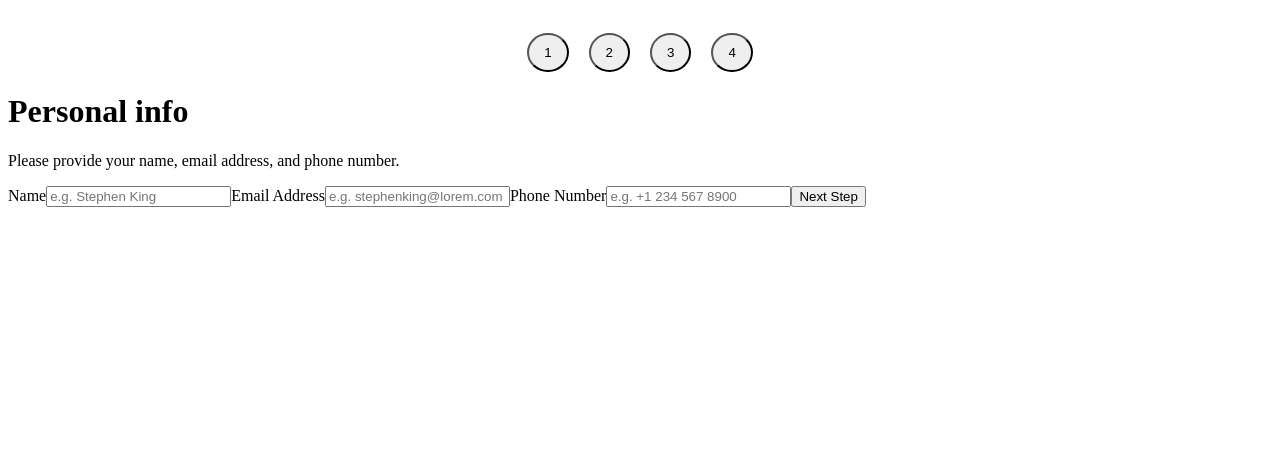
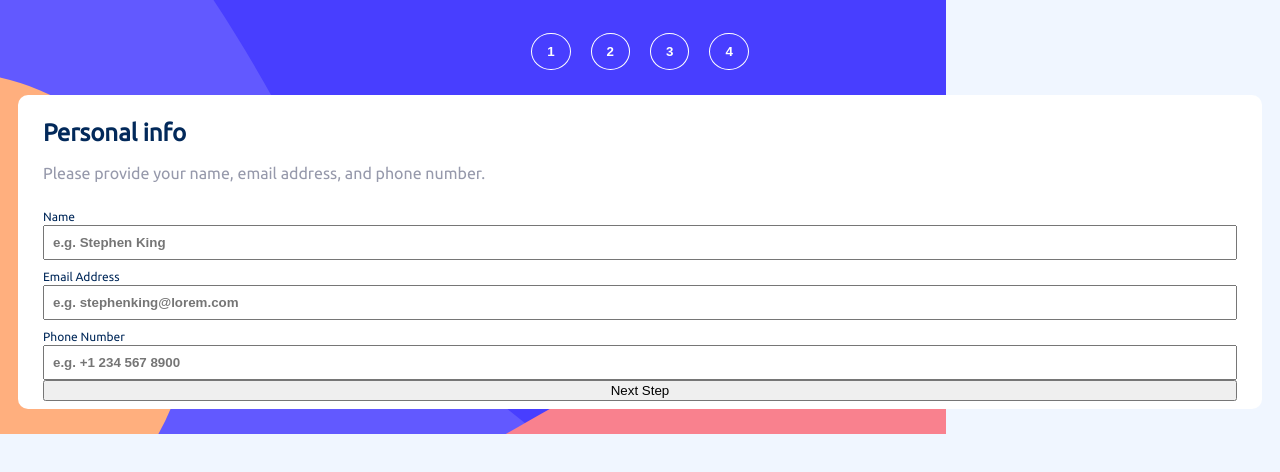
Before and after one commit to Jacoberson/multi-step-form, a React (Vite) app: page / in a window 1280 px wide. Shown: the top 472 px of the page. Built offline with nearby package versions, Linux system fonts and the light colour scheme.

Commit message:
Style step 1 and nav stepper

```diff
--- a/src/App.css
+++ b/src/App.css
@@ -34,6 +34,19 @@
 
   /* typography */
   --paragraph: 1rem;
+
+  /* font weights */
+  --regular: 400;
+  --medium: 500;
+  --bold: 700;
+}
+
+body {
+  background-image: url("./assets/images/bg-sidebar-mobile.svg");
+  background-repeat: no-repeat;
+  background-size: contain;
+  background-color: var(--magnolia);
+  font-family: "ubuntu";
 }
 
 nav {
@@ -48,4 +61,53 @@ nav button {
   border-radius: 50%;
   padding: 10px 15px;
   cursor: pointer;
+  background-color: transparent;
+  border: 1px solid var(--white);
+  border-style: solid;
+  color: var(--white);
+  font-weight: var(--bold);
 }
+
+h1 {
+  font-size: 1.5rem;
+  font-weight: var(--bold);
+  color: var(--marine-blue);
+}
+
+p {
+  font-size: var(--paragraph);
+  color: var(--cool-gray);
+  line-height: 1.3rem;
+}
+
+label {
+  margin: 10px 0 2px;
+  font-size: 0.75rem;
+  color: var(--marine-blue);
+  font-weight: var(--regular);
+}
+
+.text-input {
+  font-weight: var(--bold);
+  color: var(--cool-gray);
+  padding: 8px;
+}
+
+.personal-info,
+.select-plan,
+.select-add-ons,
+.confirm {
+  background-color: var(--white);
+  border-radius: 10px;
+  padding: 8px 25px;
+  margin: 25px 10px;
+}
+
+.personal-info h1 {
+  font-size: 1.5rem;
+}
+
+.personal-info form {
+  display: flex;
+  flex-direction: column;
+}
--- a/src/components/htmlComponents/TextInput.jsx
+++ b/src/components/htmlComponents/TextInput.jsx
@@ -17,11 +17,13 @@ export default function TextInput({
 }) {
   return (
     <input
+      className="text-input"
       type={type}
       name={name}
       id={id}
       placeholder={placeholder}
       required={isRequired}
+      autoComplete="off"
     />
   );
 }
```
